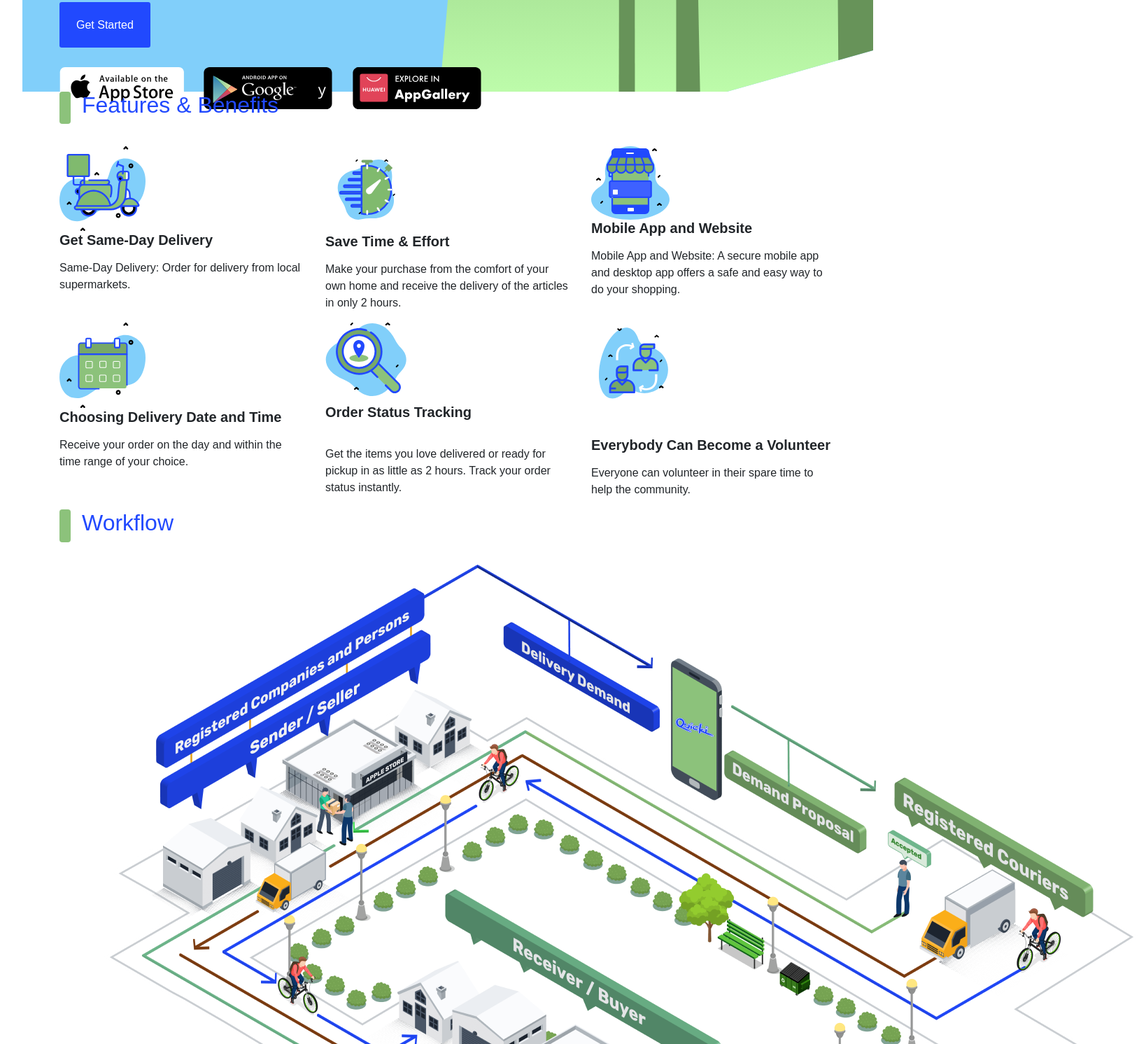
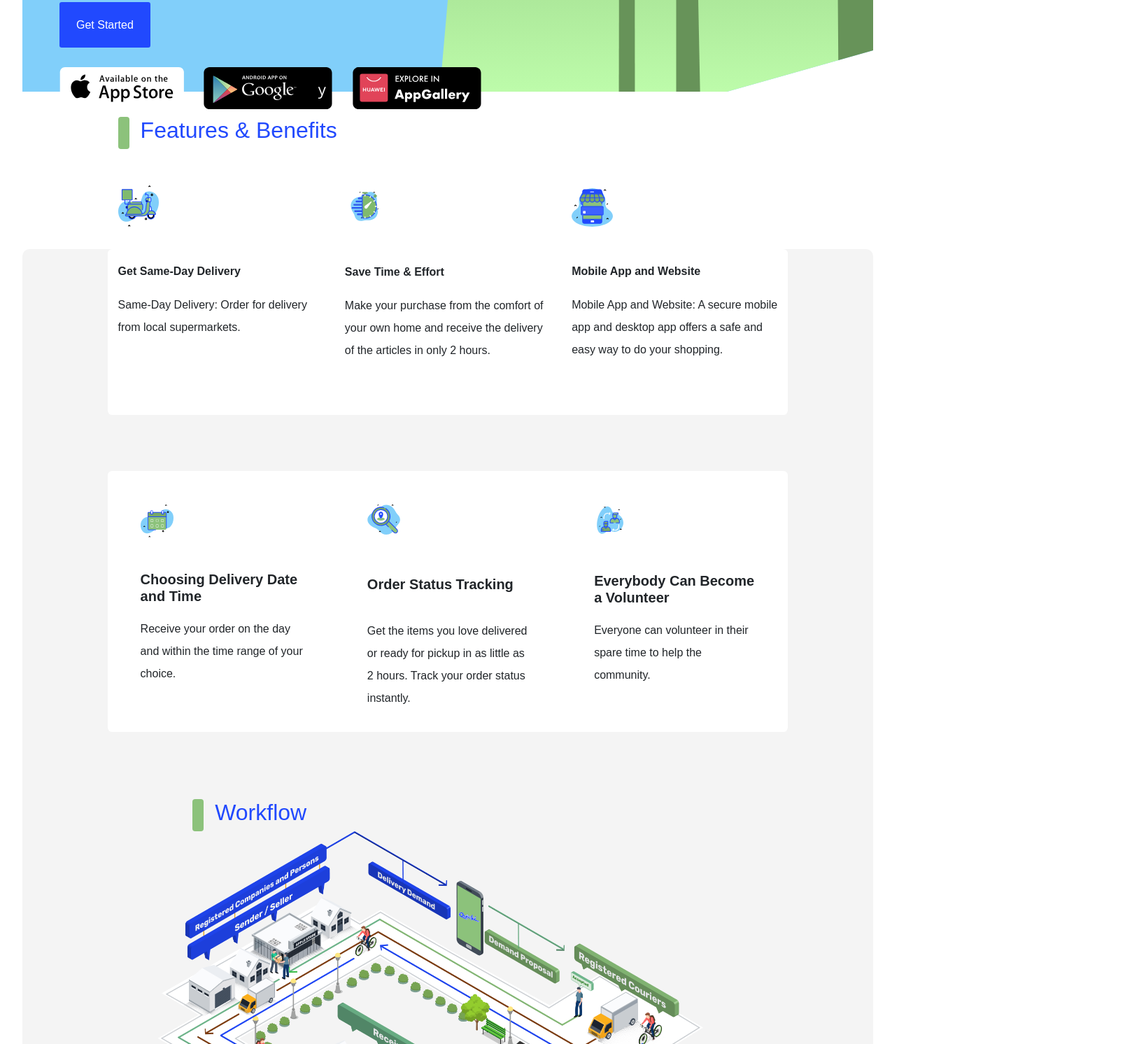
Before and after one commit to HacerSalman/Bootstrap, a plain HTML site: page index.html in a window 1280 px wide. Shown: the part 768-2260 px from the top of the page at 70% size, 1628 px wide, since content can reach past the window. Drawn offline with nearby package versions, Linux system fonts and the light colour scheme.

Commit message:
modify features and workflow desgn with background

```diff
--- a/index.html
+++ b/index.html
@@ -89,36 +89,33 @@
   </section>
 
   <!-- Features menu -->
-  <section class="features-menu">
-    <div class="container">
+  <section class="menu-background">
+    <section>
+      <div class="container features-container">
         <div class="row">
           <div class="col">
-          <div class="green-rectangle-title">
+            <div class="features-title">
               <div class="green-rectangle"></div>
               <h2>Features & Benefits</h2>
             </div>
           </div>
         </div>
-    </div>
-  </section>
-
-  <section class="features-menu">
-    <div class="container">
-      <div class="row">
-        <div class="col-sm">
+        <div class="row features-container-items">
+          <div class="col-sm mt-1">
             <div class="features-row">
-            <img src="images/delivery.svg" />
-            <h5>Get Same-Day Delivery</h5>
+              <img src="images/delivery.svg"/>
+              <p class="features-row-title">Get Same-Day Delivery</h5>
               <div class="blue-line"></div>
               <p>
                 Same-Day Delivery: Order for delivery from local supermarkets.
               </p>
             </div>
           </div>
-        <div class="col-sm">
+
+          <div class="col-sm mt-1">
             <div class="features-row">
-            <img src="images/savetime.svg" />
-            <h5>Save Time & Effort</h5>
+              <img src="images/savetime.svg"/>
+              <p class="features-row-title">Save Time & Effort</h5>
               <div class="blue-line"></div>
               <p>
                 Make your purchase from the comfort of your own home and receive
@@ -126,26 +123,24 @@
               </p>
             </div>
           </div>
-        <div class="col-sm">
+          <div class="col-sm mt-2">
             <div class="features-row">
-            <img src="images/mobileapp.svg" />
-            <h5>Mobile App and Website</h5>
+              <img src="images/mobileapp.svg"/>
+              <p class="features-row-title">Mobile App and Website</h5>
               <div class="blue-line"></div>
               <p>
-              Mobile App and Website: A secure mobile app and desktop app offers
-              a safe and easy way to do your shopping.
+                Mobile App and Website: A secure mobile app and desktop app
+                offers a safe and easy way to do your shopping.
               </p>
             </div>
           </div>
         </div>
       </div>
-  </section>
 
-  <section class="features-menu">
-    <div class="container">
+      <div class="container features-second-container">
         <div class="row">
           <div class="col-sm">
-          <div class="features-row">
+            <div class="features-second-row">
               <img src="images/calendar.svg" />
               <h5>Choosing Delivery Date and Time</h5>
               <div class="blue-line"></div>
@@ -156,23 +151,24 @@
             </div>
           </div>
           <div class="col-sm">
-          <div class="features-row">
-            <img src="images/orderstatus.svg" />
+            <div class="features-second-row">
+              <img src="images/orderstatus.svg"/>
               <h5 class="order-status-title">Order Status Tracking</h5>
               <div class="blue-line"></div>
               <p>
-              Get the items you love delivered or ready for pickup in as little
-              as 2 hours. Track your order status instantly.
+                Get the items you love delivered or ready for pickup in as
+                little as 2 hours. Track your order status instantly.
               </p>
             </div>
           </div>
           <div class="col-sm">
-          <div class="features-row">
-            <img src="images/volunteer.svg" />
-            <h5 style="margin-top: 36px">Everybody Can Become a Volunteer</h5>
+            <div class="features-second-row">
+              <img src="images/volunteer.svg"/>
+              <h5>Everybody Can Become a Volunteer</h5>
               <div class="blue-line"></div>
               <p>
-              Everyone can volunteer in their spare time to help the community.
+                Everyone can volunteer in their spare time to help the
+                community.
               </p>
             </div>
           </div>
@@ -180,48 +176,40 @@
       </div>
     </section>
 
-
      <!-- Workflow-->
-  <section>
-    <div class="container">
-      <div class="row">
-        <div class="col">
-          <div class="green-rectangle-title">
+    <section id="workflow">
+      <div class="workflow-title">
         <div class="green-rectangle"></div>
         <h2>Workflow</h2>
       </div>
-        </div>
-      </div>
-      <div class="row">
-        <div class="col">
       <div class="workflow-image">
         <img src="images/workflow_pic.png" />
       </div>
-        </div>
-      </div>
+      <div class="container">
         <div class="row">
-        <div class="col-sm border-left-green">
-          <h5>Registered Volunteers</h5>
+          <div class="col-sm mb-5 border-green-rectangle">
+            <h5 class="workflow-sub-title">Registered Volunteers</h5>
             <p>
-            You can be a volunteer on Quicki easily. Volunteers can register to
-            Quicki to start carrying deliveries as registered volunteer.
+              You can be a volunteer on Quicki easily. Volunteers can register
+              to Quicki to start carrying deliveries as registered volunteer.
             </p>
           </div>
-        <div class="col-sm border-left-green">
-          <h5>Order Fast & Easy</h5>
+          <div class="col-sm mb-5 border-green-rectangle">
+            <h5 class="workflow-sub-title">Order Fast & Easy</h5>
             <p>
-            Order all your requests fast and easy by monitoring all your orders
-            in detail.
+              Order all your requests fast and easy by monitoring all your
+              orders in detail.
             </p>
           </div>
-        <div class="col-sm border-left-green">
-          <h5>User-friendly Design</h5>
-          <p>The user-friendly design facilitates the ordering process.</p>
+          <div class="col-sm mb-5 border-green-rectangle">
+            <h5 class="workflow-sub-title">User-friendly Design</h5>
+            <p>
+              The user-friendly design facilitates the ordering process.
+            </p>
           </div>
         </div>
       </div>
     </section>
-
+  </section>
 </body>
-
 </html>
--- a/style.css
+++ b/style.css
@@ -10,6 +10,7 @@
   --medium-grey: #a6a6a6;
   --main-green: #8cc27b;
   --main-orange: #d95214;
+  --border-green:#53b453;
 }
 body {
   margin: 2em;
@@ -133,22 +134,30 @@ nav {
   border: 0.56rem var(--main-green) solid;
 }
 
-.green-rectangle-title {
-  display: flex;
-  padding-bottom: 2rem;
-  justify-content: flex-start;
-  color: var(--dark-blue);
-  font-weight: 900;
-}
-
-.workflow-image {
-  background-repeat: no-repeat;
-  background-position: center;
-}
 
 .left-blue-border {
   border-left: 0.5rem var(--dark-blue) solid;
   max-height: 4rem;
+}
+
+.features-container {
+  border: #fff;
+  margin-bottom: 5rem;
+  line-height: 32px;
+  border-radius: 0.4rem;
+  background-color: var(--white);
+  padding-bottom: 60px;
+  width: 80%;
+}
+
+.features-title {
+  display: flex;
+  padding-bottom: 8rem;
+  justify-content: flex-start;
+  font-size: 4rem;
+  font-weight: 700;
+  color: var(--dark-blue);
+  margin-top: -20%;
 }
 
 .features-title > img {
@@ -160,11 +169,47 @@ nav {
 }
 
 .features-row > img {
-  max-width: 35%;
+  max-width: 20%;
 }
 
-.features-row > h5 {
+.features-row-title{
   font-weight: 800;
+  margin-top: 3rem;
+}
+
+.features-container-items{
+  margin-top: -10%;
+ }
+
+.features-row-rectangle {
+  max-height: 25rem;
+  max-width: 100%;
+  background-color: var(--main-white);
+}
+
+.features-second-container {
+  border: #fff;
+  margin-bottom: 6rem;
+  width: 80%;
+  line-height: 32px;
+  border-radius: 0.4rem;
+  background-color: var(--white);
+}
+
+.features-second-row {
+  margin:2rem;
+  width: 80%;
+}
+.features-second-row > img {
+  margin-top: 1rem;
+  width: 20%;
+}
+.features-second-row > h5 {
+  margin-top: 3rem;
+  font-weight: 800;
+}
+.features-second-row > p {
+  margin-top: 1.2rem;
 }
 
 .order-status-title {
@@ -172,12 +217,31 @@ nav {
   padding-top: 0.7rem;
 }
 
-.green {
-  color: var(--main-green);
+.border-green-rectangle {
+  border-left: 0.5rem var(--border-green) solid;
 }
 
-.border-left-green {
-  border-left: 6px #53b453 solid;
+/*Workflow*/
+
+.workflow-title {
+  display:flex;
+  margin-left: 20%;
+  font-size: 4rem;
+  font-weight: 700;
+  color: var(--dark-blue);
+}
+
+.workflow-sub-title{
+  font-weight: 700;
+}
+
+.workflow-image {
+  margin-bottom: 2rem;
+}
+
+.workflow-image > img {
+  width: 80%;
+  padding-left: 10rem;
 }
 
 /*Media Queries*/
```
Lines whose indentation alone changed are shown as unchanged.
